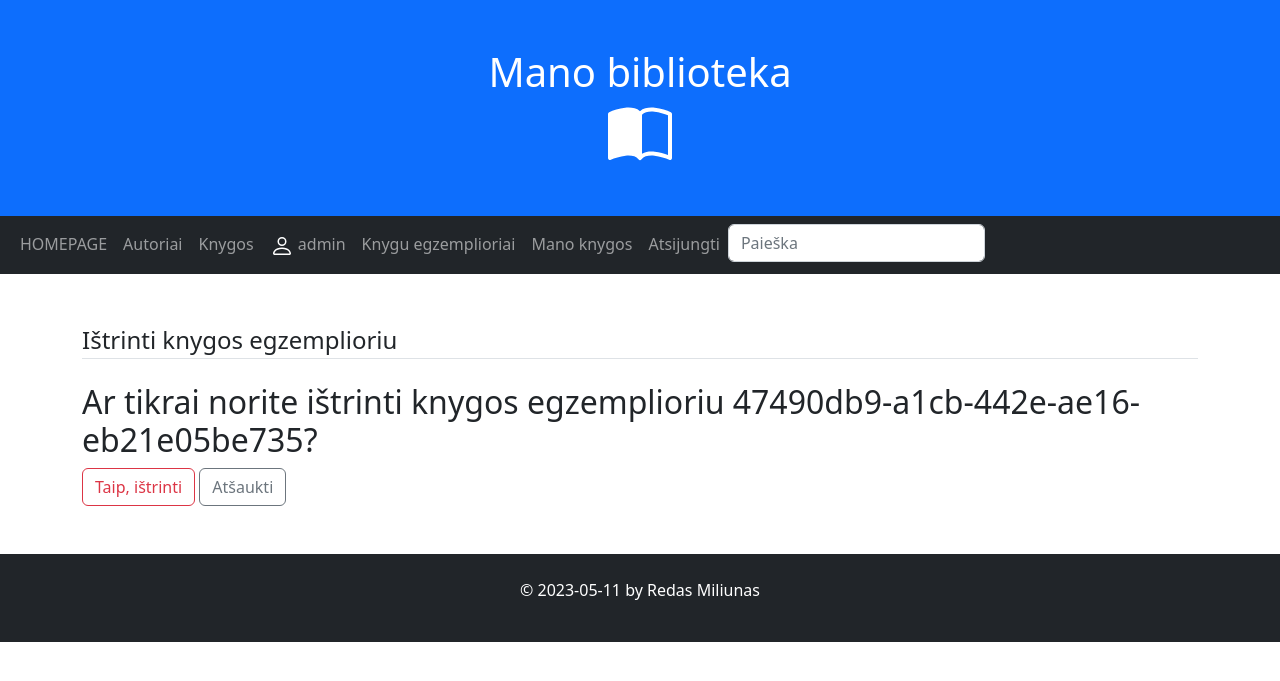
After one commit to RedasMiliunas/library_2023_pavasaris, a Django app: page /instances/25/delete in a window 1280 px wide. The commit adds this page. Shown: the top 681 px of the page. Run offline with Django 4.2, Linux system fonts and the light colour scheme; a user stored in the database is signed in; data comes from the database, SQL or seed files in the repository; both versions use the stored data as it was after the commit; some libraries are stand-ins or nearby versions.

Commit message:
Vartotojas gali istrinti savo (sau priskirtus), knygu egzempliorius

```diff
--- /dev/null
+++ b/mysite/library/templates/instance_delete.html
@@ -0,0 +1,21 @@
+{% extends "base.html" %}
+
+{% block "title" %}Egzemplioriaus trynimas{% endblock%}
+
+{% block "content" %}
+<div class="content-section">
+  <form method="POST">
+  {% load crispy_forms_tags %}
+  {% csrf_token %}
+     <fieldset class="form-group">
+            <legend class="border-bottom mb-4">Ištrinti knygos egzemplioriu</legend>
+            <h2>Ar tikrai norite ištrinti knygos egzemplioriu {{ instance.uuid }}?</h2>
+        </fieldset>
+      <div class="form-group">
+          <button class="btn btn-outline-danger" type="submit">Taip, ištrinti</button>
+          <a class="btn btn-outline-secondary" href="{% url 'instances' %}">Atšaukti</a>
+
+      </div>
+  </form>
+</div>
+{% endblock%}
--- a/mysite/library/templates/instances.html
+++ b/mysite/library/templates/instances.html
@@ -12,6 +12,7 @@
 {% if instance.reader == user %}
 <div>
     <a class="btn btn-secondary btn-sm mt-1 mb-1" href="{% url 'instance_update' instance.id %}">Redaguoti</a>
+    <a class="btn btn-danger btn-sm mt-1 mb-1" href="{% url 'instance_delete' instance.id %}">Ištrinti</a>
 </div>
 {% endif %}
 <hr>
--- a/mysite/library/urls.py
+++ b/mysite/library/urls.py
@@ -17,4 +17,5 @@ urlpatterns = [
     path('instances/<int:pk>', views.BookInstanceDetailView.as_view(), name='instance'),
     path('instances/new', views.BookInstanceCreatView.as_view(), name='instance_new'),
     path('instances/<int:pk>/update', views.BookInstanceUpdateView.as_view(), name='instance_update'),
+    path('instances/<int:pk>/delete', views.BookInstanceDeleteView.as_view(), name='instance_delete'),
 ]
--- a/mysite/library/views.py
+++ b/mysite/library/views.py
@@ -165,6 +165,18 @@ class BookInstanceUpdateView(LoginRequiredMixin, UserPassesTestMixin, generic.Up
         instance = self.get_object()
         return instance.reader == self.request.user
 
+
+class BookInstanceDeleteView(LoginRequiredMixin, UserPassesTestMixin, generic.DeleteView):
+    model = BookInstance
+    success_url = '/instances'
+    context_object_name = 'instance'
+    template_name = 'instance_delete.html'
+
+    def test_func(self):
+        instance = self.get_object()
+        return instance.reader == self.request.user
+
+
 from django.views.decorators.csrf import csrf_protect
 from django.contrib import messages
 from django.contrib.auth.models import User
```
Also changed, not shown: mysite/db.sqlite3.
